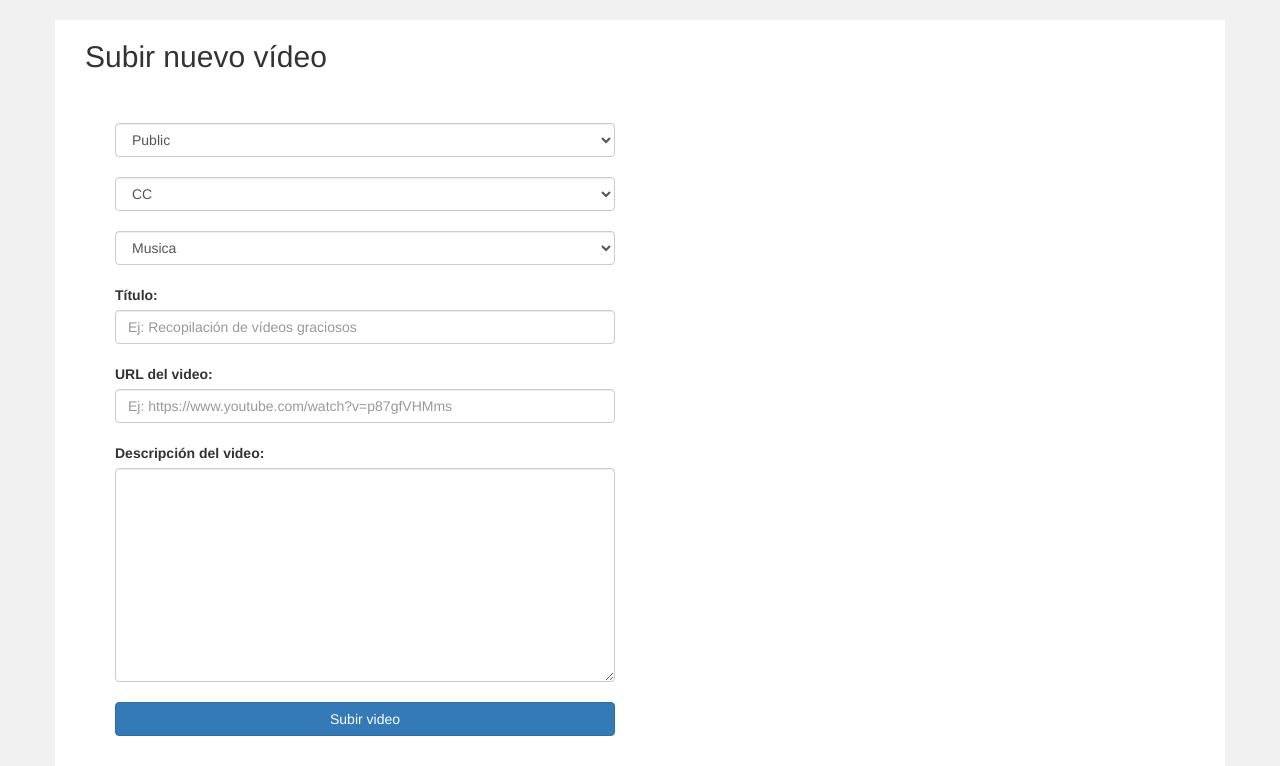
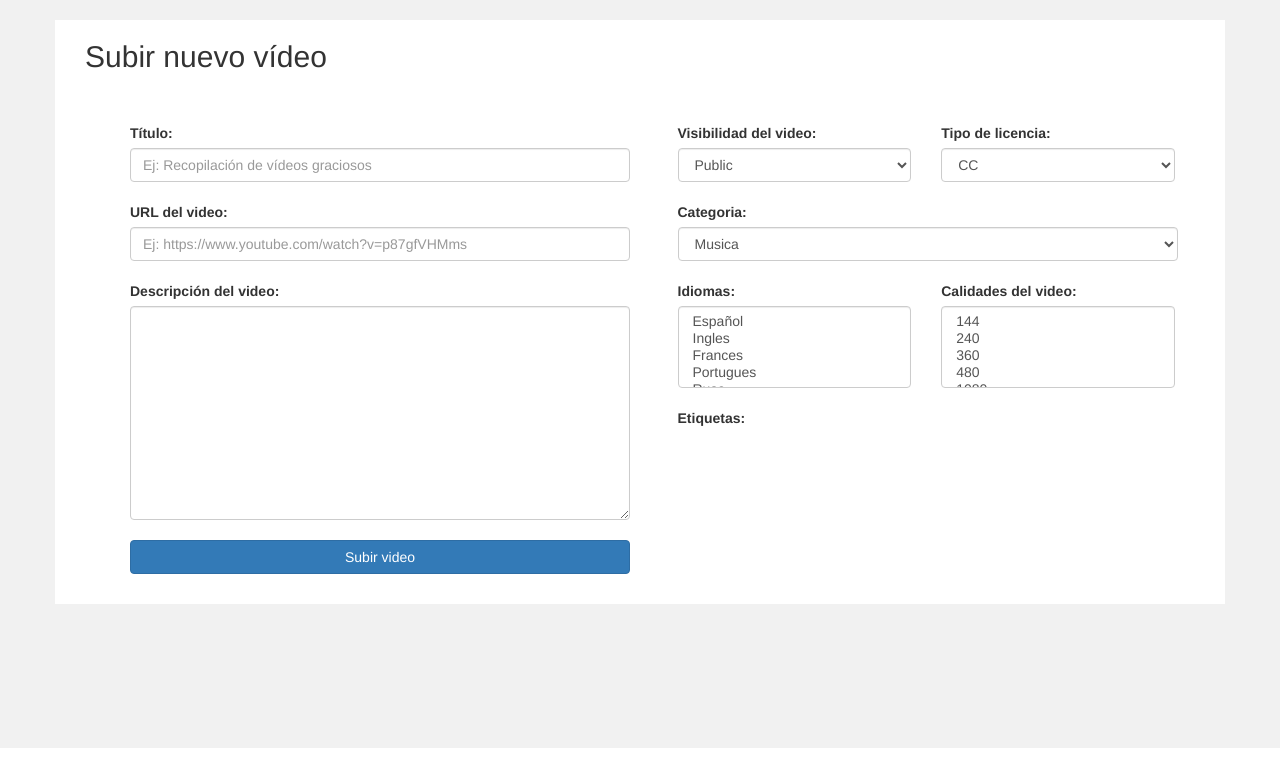
Before and after one commit to 7MaNu7/iw-ci, a CodeIgniter app: page /index.php/subirvideo/index in a window 1280 px wide. Shown: the part 52-818 px from the top of the page. Run offline with CodeIgniter, Linux system fonts and the light colour scheme; data that the repository does not hold is empty; some libraries are stand-ins or nearby versions.

Commit message:
Todos los inputs y en columnas con Bootstrap y CSS

```diff
--- a/Youtube/application/controllers/subirVideo.php
+++ b/Youtube/application/controllers/subirVideo.php
@@ -15,6 +15,8 @@ class subirVideo extends CI_Controller {
 		$data['videovisibilidades']=$this->subirVideo_m->get_all_videovisibility();
 		$data['licenses']=$this->subirVideo_m->get_all_licenses();
 		$data['categories']=$this->subirVideo_m->get_all_categories();
+		$data['languages']=$this->subirVideo_m->get_all_languages();
+		$data['qualities']=$this->subirVideo_m->get_all_qualities();
 		$data['cuantos']=$this->subirVideo_m->count_all();
 		$this->load->view('youtube/subirvideo', $data);
 	}
--- a/Youtube/application/models/subirVideo_m.php
+++ b/Youtube/application/models/subirVideo_m.php
@@ -17,6 +17,16 @@ class subirVideo_m extends CI_Model {
 		return $this->db->get("category")->result();
 	}
 
+	function get_all_languages() {
+		$this->db->select('id, name');
+		return $this->db->get("language")->result();
+	}
+
+	function get_all_qualities() {
+		$this->db->select('id, name');
+		return $this->db->get("quality")->result();
+	}
+
 	function count_all() {
 		return $this->db->count_all("user");
 	}
--- a/Youtube/application/views/youtube/subirvideo.php
+++ b/Youtube/application/views/youtube/subirvideo.php
@@ -5,12 +5,10 @@
 <main class="container">
 	<h2><?php echo $titulo; ?></h2>
 
-	<form method="post" accept-charset="utf-8" action="subirvideo/insertar_video" class="formulariosubirvideo"/>
-
+	<form method="post" accept-charset="utf-8" action="subirvideo/insertar_video" class="row formulariosubirvideo"/>
+		<div class="col-md-6">
 			<?php
-
 			$this->load->helper('form');
-
 			/* Atributos del formulario */
 			$title = array(
 				'name'        => 'title',
@@ -41,32 +39,75 @@
 					'title' => 'Subir video',
 					'class'	=>	'btn btn-primary'
 			);
+			?>
 
-	echo '<select name="visibility" class="form-control formsubirvideoselect">';
+			<label class="">Título:</label>
+			<?php echo form_input($title); echo '<br>'; ?>
+
+			<label class="">URL del video:</label>
+			<?php echo form_input($url); echo '<br>'; ?>
+
+			<label class="">Descripción del video:</label>
+			<?php echo form_textarea($description); echo '<br>';
+
+			echo form_submit($submit);?>
+		</div>
+
+		<div class="col-md-6">
+
+			<div class="row formsubirvideodosinputs">
+				<div class="col-md-6 inputpeque">
+					<label class="">Visibilidad del video:</label>
+					<select name="visibility" class="form-control">
+					<?php
 					foreach($videovisibilidades as $visibilidad)
 						echo '<option value="' .  $visibilidad->id . '">' . $visibilidad->name . '</option>';
-	echo '</select>'; echo '<br>';
-
-	echo '<select name="license" class="form-control formsubirvideoselect">';
+					?>
+					</select><br>
+				</div>
+				<div class="col-md-6 inputpeque">
+					<label class="">Tipo de licencia:</label>
+					<select name="license" class="form-control">
+					<?php
 					foreach($licenses as $license)
 						echo '<option value="' .  $license->id . '">' . $license->name . '</option>';
-	echo '</select>'; echo '<br>';
+					?>
+					</select><br>
+				</div>
+			</div>
 
-	echo '<select name="category" class="form-control formsubirvideoselect">';
+			<label class="">Categoria:</label>
+			<select name="category" class="form-control formsubirvideoselect">
+			<?php
 			foreach($categories as $category)
 				echo '<option value="' .  $category->id . '">' . $category->name . '</option>';
-	echo '</select>'; echo '<br>';
+			?>
+			</select><br>
 
-	echo '<label class="">Título:</label>';
-	echo form_input($title); echo '<br>';
-	echo '<label class="">URL del video:</label>';
-	echo form_input($url); echo '<br>';
-	echo '<label class="">Descripción del video:</label>';
-	echo form_textarea($description); echo '<br>';
+			<div class="row formsubirvideodosinputs">
+				<div class="col-md-6 inputpeque">
+					<label class="">Idiomas:</label>
+					<select name="languages" class="form-control" multiple>
+					<?php
+					foreach($languages as $language)
+						echo '<option value="' .  $language->id . '">' . $language->name . '</option>';
+					?>
+					</select><br>
+				</div>
+				<div class="col-md-6 inputpeque">
+					<label class="">Calidades del video:</label>
+					<select name="quality" class="form-control" multiple>
+					<?php
+					foreach($qualities as $quality)
+						echo '<option value="' .  $quality->id . '">' . $quality->name . '</option>';
+					?>
+					</select><br>
+				</div>
+			</div>
 
-	echo form_submit($submit);
+			<label class="">Etiquetas:</label>
 
-	?>
+		</div>
 	</form>
 
 	<div class="alert alert-danger mensajesSubirVideo" id="mensajeSubirVideo"><?php echo validation_errors();?></div>
--- a/Youtube/css/subirvideo.css
+++ b/Youtube/css/subirvideo.css
@@ -15,6 +15,10 @@
 	width: 500px;
 }
 
+.formsubirvideodosinputs {
+	margin-right: 5px;
+}
+
 /* Mensajes */
 
 .mensajesSubirVideo {
```
Lines whose indentation alone changed are shown as unchanged.
